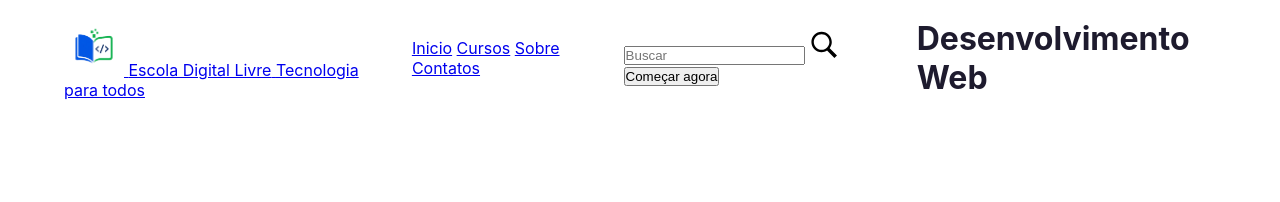
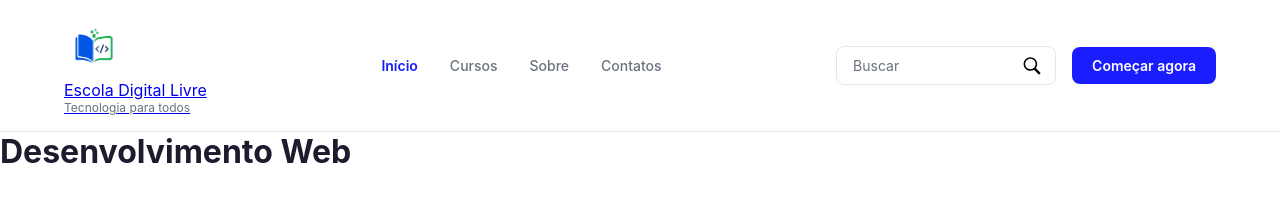
Before and after one commit to Cleber8521/Escola-Digital-Livre, a plain HTML site: page index.html in a window 1280 px wide. Drawn offline with Linux system fonts and the light colour scheme; a web font is replaced by a local one.

Commit message:
Atualização

```diff
--- a/index.html
+++ b/index.html
@@ -1,6 +1,6 @@
 <!DOCTYPE html>
 <!-- Deus é fiel. -->
- <!-- Declara que este documeno usa HTMLS -->
+<!-- Declara que este documento usa HTML5 -->
 
 <html lang="pt-BR">
     <!-- Elemento raiz da página. Lang="pt-BR" define o idioma -->
@@ -8,39 +8,42 @@
 <head>
     <!-- Informações de bastidores: não aparecem diretamente na tela -->
 
-    <meta charset="UTF-8"> <!-- Condificaçao de caracteres, garante acentos corretos -->
+    <meta charset="UTF-8">
+    <!-- Codificação de caracteres, garante acentos corretos -->
 
-    <meta name="viewport" content="width=device-width, initial-scale=1.0"> <!-- Ativa a responsividade em dispositivos móveis-->
+    <meta name="viewport" content="width=device-width, initial-scale=1.0">
+    <!-- Ativa a responsividade em dispositivos móveis -->
 
-
-    <title>Escola Digital Livre</title> <!-- Título exibido na aba do navegador -->
+    <title>Escola Digital Livre</title>
+    <!-- Título exibido na aba do navegador -->
 
     <link rel="stylesheet" href="style.css">
-    <!-- Conceta o arquivo de estilos (CSS) -->
+    <!-- Conecta o arquivo de estilos (CSS) -->
 
     <link rel="preconnect" href="https://fonts.googleapis.com">
     <link rel="preconnect" href="https://fonts.gstatic.com" crossorigin>
     <link href="https://fonts.googleapis.com/css2?family=Caacupe+One&display=swap" rel="stylesheet">
 
+</head>
 
-</head>
 <body>
     <!-- Tudo o que o usuário vê e interage fica aqui -->
 
- </header class="header">
-<!-- Tag semántica: indica o cabeçalho da página -->
+    <header class="header">
+        <!-- Tag semântica: indica o cabeçalho da página -->
 
         <div class="header-container">
             <!-- Container que agrupa e centraliza o conteúdo do header -->
 
             <a href="#" class="logo">
                 <!-- Logo clicável, leva para a home -->
+
                 <img src="./assets/Logo.png" alt="Logo Educação Digital" width="60px">
                 <!-- img: adiciona imagem / src: caminho da imagem / alt: legenda da imagem -->
 
                 <span class="logo-text">
                     <span class="logo-tittle">Escola Digital Livre</span>
-    <span class="logo-subtittle">Tecnologia para todos</span>
+                    <span class="Logo-subtitle">Tecnologia para todos</span>
                 </span>
 
             </a>
@@ -48,12 +51,13 @@
             <nav class="main-nav">
                 <!-- Tag semântica para o menu de navegação -->
 
-    <a href="./index.html">Inicio</a>
-    <!-- a (link) para navegação | href é o caminho da página | "active" destaca a página atual -->
+                <a href="./index.html" class="nav-link active">Início</a>
+                <!-- a (link) para navegação | "active" destaca a página atual -->
 
-    <a href="./cursos.html" class="nav-link active">Cursos</a>
+                <a href="./cursos.html" class="nav-link">Cursos</a>
                 <a href="#" class="nav-link">Sobre</a>
                 <a href="#" class="nav-link">Contatos</a>
+
             </nav>
 
             <div class="header-actions">
@@ -63,19 +67,19 @@
                     <input type="text" placeholder="Buscar">
                     <!-- Input: campo de entrada | placeholder some assim que o usuário digita -->
 
-        <img src="./assets/icons8-search.svg" alt="Ícone de pesquisa" width="30px">
-<!-- Icone vetorial da lupa -->
-
-<button class="btn-primary">Começar agora</button>
-<!-- Botões para ações de página -->
-
+                    <img class="search-icon" src="./assets/icons8-search.svg" alt="Ícone de pesquisa" width="20px">
+                    <!-- Ícone vetorial da lupa -->
 
                 </div>
 
+                <button class="btn-primary">Começar agora</button>
+                <!-- Botão para ações de página -->
+
+            </div>
         </div>
     </header>
 
+    <h1>Desenvolvimento Web</h1>
 
-<h1>Desenvolvimento Web</h1>
 </body>
 </html>
--- a/style.css
+++ b/style.css
@@ -2,34 +2,32 @@
 :root {
     --color-primary: #1a1eff; /* cor principal */
     --color-primary-dark: #4339CA; /* versão escura */
-    --color-text: #1e1b2e; /* cor do texto principal*/
-    --color-text-light: #6b7280; /* cor de texto secundário*/
+    --color-text: #1e1b2e; /* cor do texto principal */
+    --color-text-light: #6b7280; /* cor de texto secundário */
     --color-border: #E5E7EB; /* cor da borda */
     --color-bg: #FFF; /* cor de fundo */
     --font-main: 'Inter', sans-serif; /* fonte principal */
-
 }
 
 * {
     margin: 0; /* Espaçamento externo */
-    padding:0; /* Espaçamento interno */
+    padding: 0; /* Espaçamento interno */
     box-sizing: border-box; /* padding e border não aumentam o tamanho do elemento */
 }
 
 body {
     font-family: var(--font-main); /* Tipo da fonte do Projeto */
     background-color: var(--color-bg);
-    background-color: #ffffff;
     color: var(--color-text);
+}
 
-    /* HEADER */
-}
+/* HEADER */
 
 .header {
     width: 100%;
     background-color: var(--color-bg);
-    border-bottom: 1px solid var(--color-border); /*borda inferior*/
-    position: sticky; /* header "gruda" no topo ao rolar a página*/
+    border-bottom: 1px solid var(--color-border); /* borda inferior */
+    position: sticky; /* header "gruda" no topo ao rolar a página */
     top: 0;
     z-index: 100; /* garante que fique acima de outros elementos */
 }
@@ -54,12 +52,100 @@ body {
 }
 
 .Logo img {
-    font-size: 16px;
-    font-weight: 700; /* negrito */
-    color: var(--color-text);
+    width: auto;
+    height: auto;
 }
 
 .Logo-subtitle {
     font-size: 12px;
     color: var(--color-text-light);
 }
+
+.logo-text {
+    display: flex;
+    flex-direction: column;
+}
+
+/* NAVEGAÇÃO */
+
+.main-nav {
+    display: flex;
+    align-items: center; /* Centraliza os links verticalmente */
+    gap: 32px; /* Espaço entre os links */
+}
+
+.nav-link {
+    text-decoration: none; /* Remove a estilização padrão dos itens */
+    font-size: 14px;
+    font-weight: 500;
+    color: var(--color-text-light);
+    transition: color 0.2s ease; /* Muda a cor suavemente */
+}
+
+.nav-link:hover {
+    color: var(--color-text); /* Muda a cor ao passar o mouse */
+}
+
+.nav-link.active {
+    color: var(--color-primary); /* Destaca o link da página atual */
+    font-weight: 600;
+}
+
+/* AÇÕES HEADER (Busca + botão) */
+
+.header-actions {
+    display: flex;
+    align-items: center;
+    gap: 16px;
+}
+
+/* BUSCA */
+
+.search-box {
+    position: relative; /* Serve para posicionar o ícone da lupa */
+    display: flex;
+    align-items: center;
+}
+
+.search-box input {
+    font-family: var(--font-main);
+    padding: 10px 40px 10px 16px; /* Espaço extra à direita para caber o ícone */
+    width: 220px;
+    border: 1px solid var(--color-border); /* Borda do input */
+    border-radius: 8px; /* Borda arredondada */
+    font-size: 14px;
+    outline: none; /* Remove a borda azul padrão do navegador */
+}
+
+.search-box input:focus {
+    border-color: var(--color-primary); /* Muda a cor da borda ao focar */
+}
+
+.search-box input::placeholder {
+    color: var(--color-text-light);
+}
+
+.search-icon {
+    position: absolute; /* Posiciona o ícone sobre o input */
+    right: 14px;
+    fill: var(--color-text-light); /* Cor do ícone SVG */
+    pointer-events: none; /* Impede o ícone de atrapalhar a clicar no input */
+    width: 20px;
+}
+
+.btn-primary {
+    font-family: var(--font-main);
+    background-color: var(--color-primary);
+    color: #FFF;
+    border: none;
+    padding: 10px 20px;
+    border-radius: 8px;
+    font-size: 14px;
+    font-weight: 600;
+    cursor: pointer; /* Mostra que é clicável */
+    white-space: nowrap; /* Impede o texto do botão de quebrar linha */
+}
+
+.btn-primary:hover {
+    background-color: var(--color-primary-dark); /* Muda a cor ao passar o mouse */
+}
```
Lines whose indentation alone changed are shown as unchanged.
